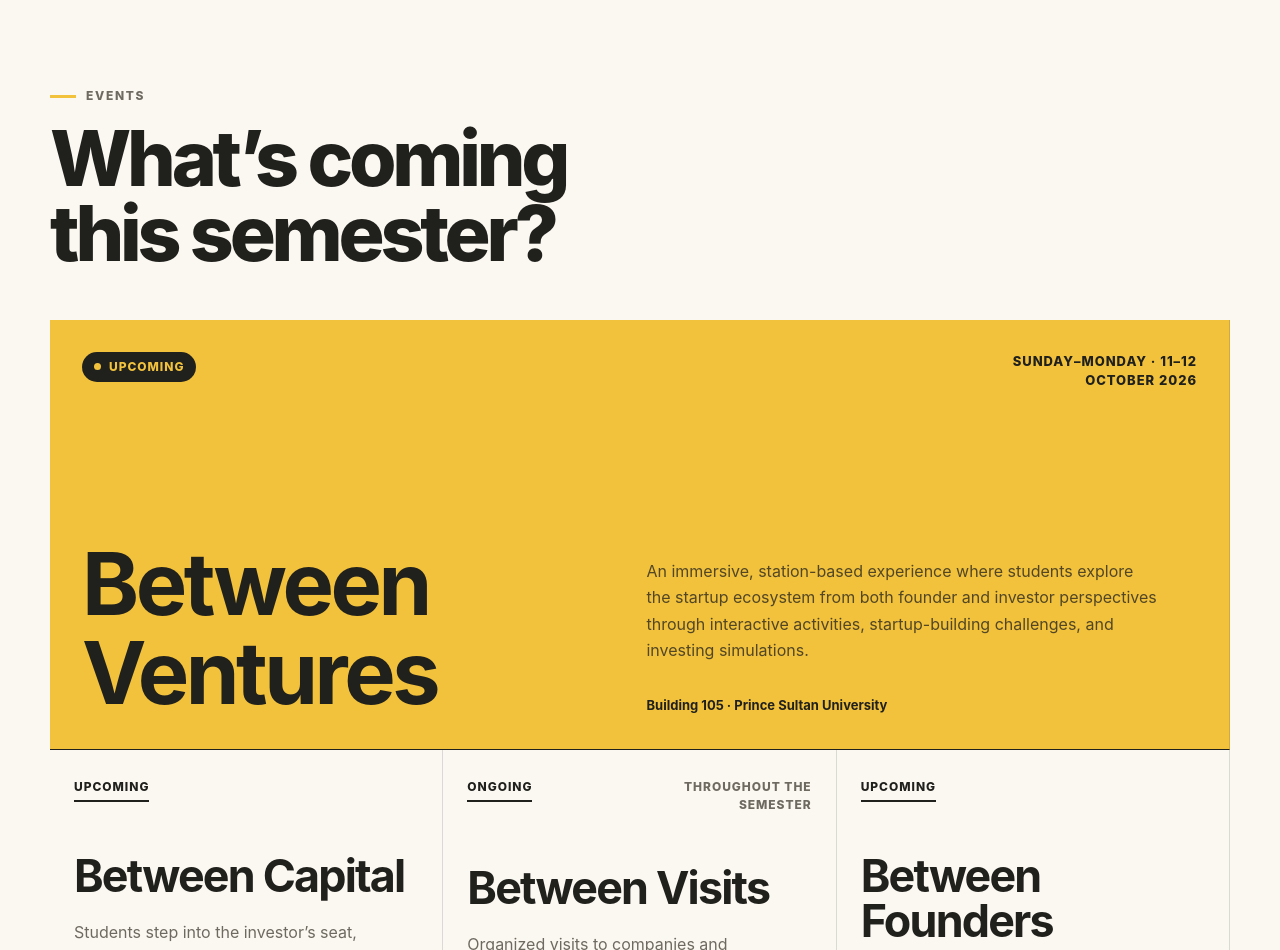
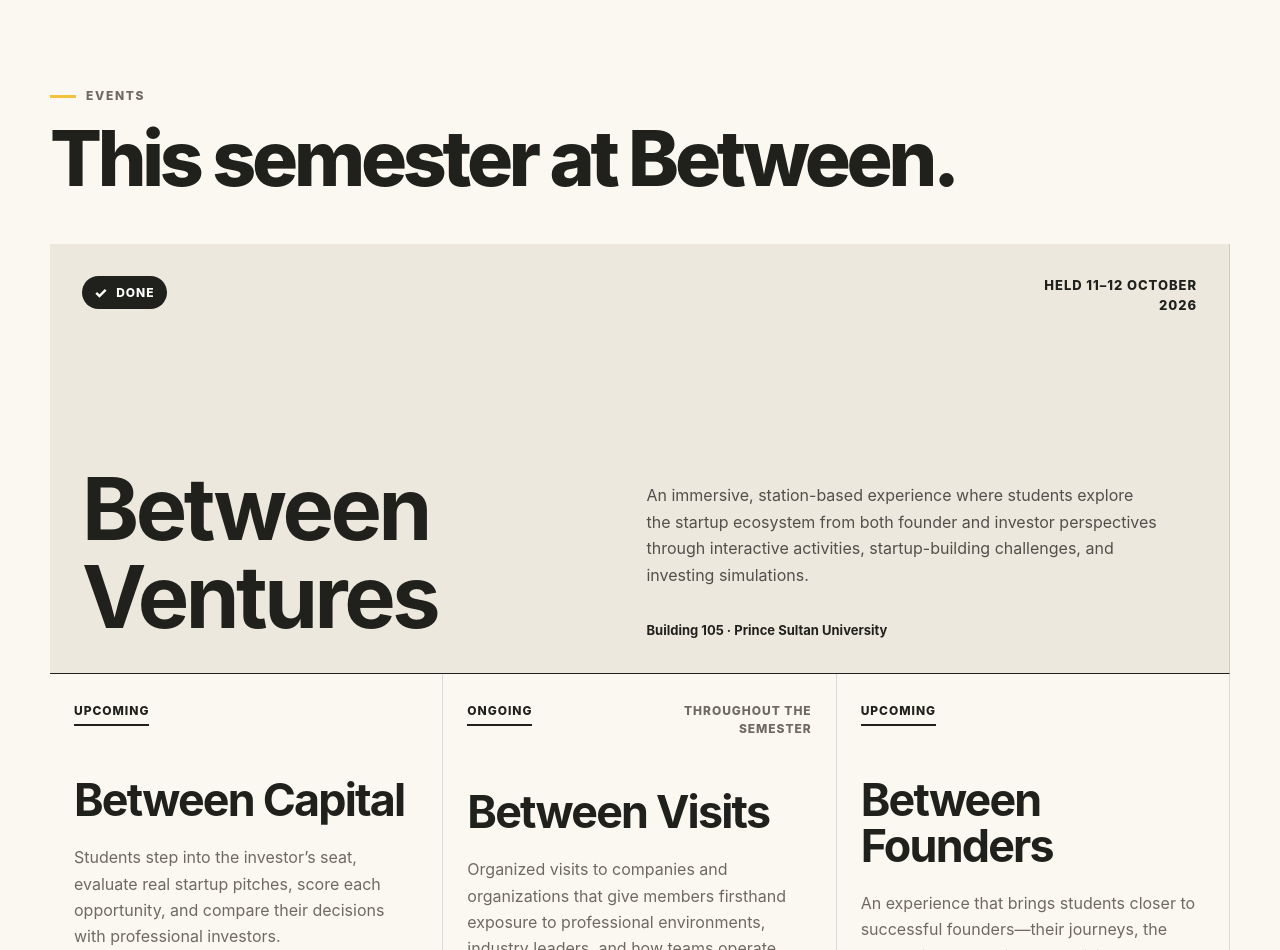
Before and after one commit to ahalalshaikh-droid/betweenpsu-website, a website: page index.html in a window 1280 px wide. Shown: the part 1660-2610 px from the top of the page. Drawn offline with Linux system fonts and the light colour scheme.

Commit message:
Mark Between Ventures complete

```diff
--- a/assets/js/app.js
+++ b/assets/js/app.js
@@ -2,17 +2,6 @@ export const DEFAULT_LANGUAGE = 'en';
 export const SUPPORTED_LANGUAGES = Object.freeze(['en', 'ar']);
 
 const STORAGE_KEY = 'between-language';
-const BETWEEN_VENTURES_DONE_AT = Date.parse('2026-10-13T21:00:00Z'); // 14 October, 00:00 in Riyadh
-
-export function isBetweenVenturesDone(now = Date.now()) {
-  return now >= BETWEEN_VENTURES_DONE_AT;
-}
-
-function previewBetweenVenturesDone() {
-  return ['localhost', '127.0.0.1'].includes(window.location.hostname)
-    && new URLSearchParams(window.location.search).get('ventures-preview') === 'done';
-}
-
 const copy = Object.freeze({
   en: {
     nav: {
@@ -43,7 +32,7 @@ const copy = Object.freeze({
     },
     events: {
       eyebrow: 'Events',
-      title: 'What’s coming this semester?',
+      title: 'This semester at Between.',
       upcoming: 'Upcoming',
       ongoing: 'Ongoing',
       done: 'Done',
@@ -99,7 +88,7 @@ const copy = Object.freeze({
     },
     events: {
       eyebrow: 'الفعاليات',
-      title: 'ما القادم هذا الفصل؟',
+      title: 'فعاليات هذا الفصل.',
       upcoming: 'قريبًا',
       ongoing: 'مستمر',
       done: 'انتهت',
@@ -130,9 +119,8 @@ const copy = Object.freeze({
 
 const events = Object.freeze([
   {
-    status: 'upcoming',
-    when: { en: 'Sunday–Monday · 11–12 October 2026', ar: 'الأحد–الاثنين · ١١–١٢ أكتوبر ٢٠٢٦' },
-    doneWhen: { en: 'Held 11–12 October 2026', ar: 'أُقيمت يومي ١١–١٢ أكتوبر ٢٠٢٦' },
+    status: 'done',
+    when: { en: 'Held 11–12 October 2026', ar: 'أُقيمت يومي ١١–١٢ أكتوبر ٢٠٢٦' },
     title: { en: 'Between Ventures', ar: 'Between Ventures' },
     description: {
       en: 'An immersive, station-based experience where students explore the startup ecosystem from both founder and investor perspectives through interactive activities, startup-building challenges, and investing simulations.',
@@ -232,9 +220,9 @@ function setTranslatedContent(language) {
   document.querySelectorAll('[data-event-index]').forEach((article) => {
     const event = events[Number(article.dataset.eventIndex)];
     if (!event) return;
-    const done = Boolean(event.doneWhen) && (isBetweenVenturesDone() || previewBetweenVenturesDone());
+    const done = event.status === 'done';
     const status = done ? text.events.done : event.status === 'ongoing' ? text.events.ongoing : text.events.upcoming;
-    const when = (done ? event.doneWhen : event.when)?.[language] ?? '';
+    const when = event.when?.[language] ?? '';
     article.classList.toggle('is-complete', done);
     article.querySelector('[data-event-status]').textContent = status;
     article.querySelector('[data-event-title]').textContent = event.title[language];
@@ -310,14 +298,6 @@ function boot() {
   setMenuOpen(false);
   setupRevealObserver();
 
-  const timeUntilDone = BETWEEN_VENTURES_DONE_AT - Date.now();
-  if (timeUntilDone > 0) {
-    setTimeout(() => setTranslatedContent(language), timeUntilDone + 1000);
-  }
-  document.addEventListener('visibilitychange', () => {
-    if (!document.hidden) setTranslatedContent(language);
-  });
-
   document.querySelector('[data-language-toggle]').addEventListener('click', () => {
     language = oppositeLanguage(language);
     storeLanguage(language);
--- a/index.html
+++ b/index.html
@@ -24,7 +24,7 @@
   <link rel="canonical" href="https://betweenpsu.com/">
   <link rel="icon" href="favicon.svg" type="image/svg+xml">
   <link rel="manifest" href="site.webmanifest">
-  <link rel="stylesheet" href="assets/css/styles.css?v=20261005-event-status">
+  <link rel="stylesheet" href="assets/css/styles.css?v=20261012-ventures-done">
   <title>Between | Prince Sultan University</title>
 </head>
 <body>
@@ -108,13 +108,13 @@
     <section class="section events" id="events" aria-labelledby="events-title">
       <div class="section-heading reveal">
         <p class="eyebrow" data-i18n="events.eyebrow">Events</p>
-        <h2 id="events-title" data-i18n="events.title">What’s coming this semester?</h2>
+        <h2 id="events-title" data-i18n="events.title">This semester at Between.</h2>
       </div>
       <div class="event-grid">
-        <article class="event-card event-card-featured reveal" data-event-index="0">
+        <article class="event-card event-card-featured is-complete reveal" data-event-index="0">
           <div class="event-meta-top">
-            <span class="event-status" data-event-status>Upcoming</span>
-            <span class="event-when" data-event-when>Sunday–Monday · 11–12 October 2026</span>
+            <span class="event-status" data-event-status>Done</span>
+            <span class="event-when" data-event-when>Held 11–12 October 2026</span>
           </div>
           <h3 data-event-title>Between Ventures</h3>
           <div class="event-card-body">
@@ -228,6 +228,6 @@
     <span data-i18n="footer.location">Riyadh, Saudi Arabia</span>
   </footer>
 
-  <script type="module" src="assets/js/app.js?v=20261005-event-status"></script>
+  <script type="module" src="assets/js/app.js?v=20261012-ventures-done"></script>
 </body>
 </html>
```
Also changed, not shown: tests/site.test.mjs (+0 -8 lines).
